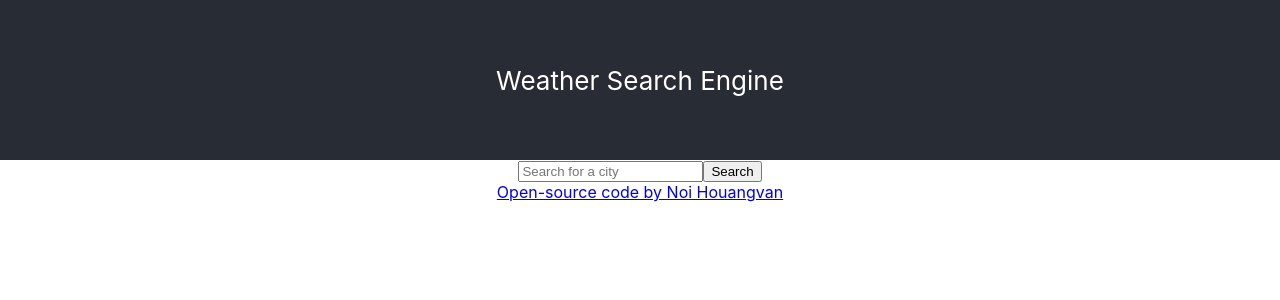
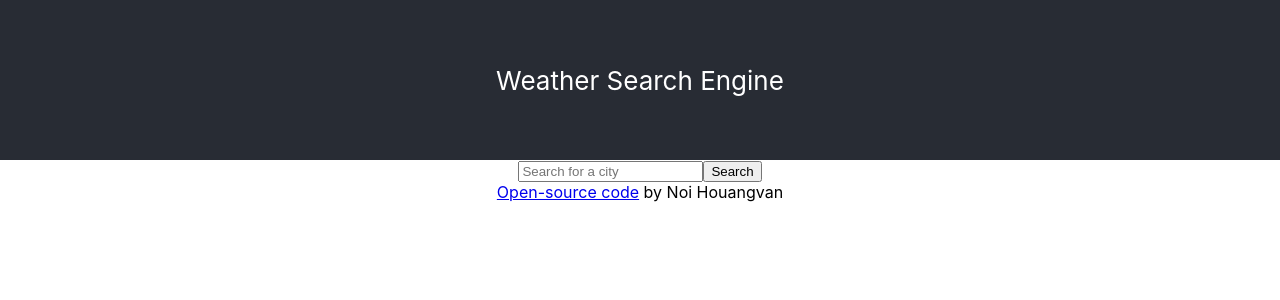
Before and after one commit to NoiOh/React-Weather-App, a React (Create React App) app: page / in a window 1280 px wide. Shown: the top 300 px of the page. Built offline with nearby package versions, Linux system fonts and the light colour scheme.

Commit message:
Added space in Search.js

```diff
--- a/src/Search.js
+++ b/src/Search.js
@@ -37,9 +37,14 @@ export default function Search() {
         />
         <input type="submit" value="Search" />
       </form>
-      <a href="https://github.com/NoiOh/Weather-App-V2">
-        Open-source code by Noi Houangvan
-      </a>
+      <a
+        href="https://github.com/NoiOh/Weather-App-V2"
+        target="_blank"
+        rel="noreferrer"
+      >
+        Open-source code
+      </a>{" "}
+      by Noi Houangvan
     </div>
   );
 
```
